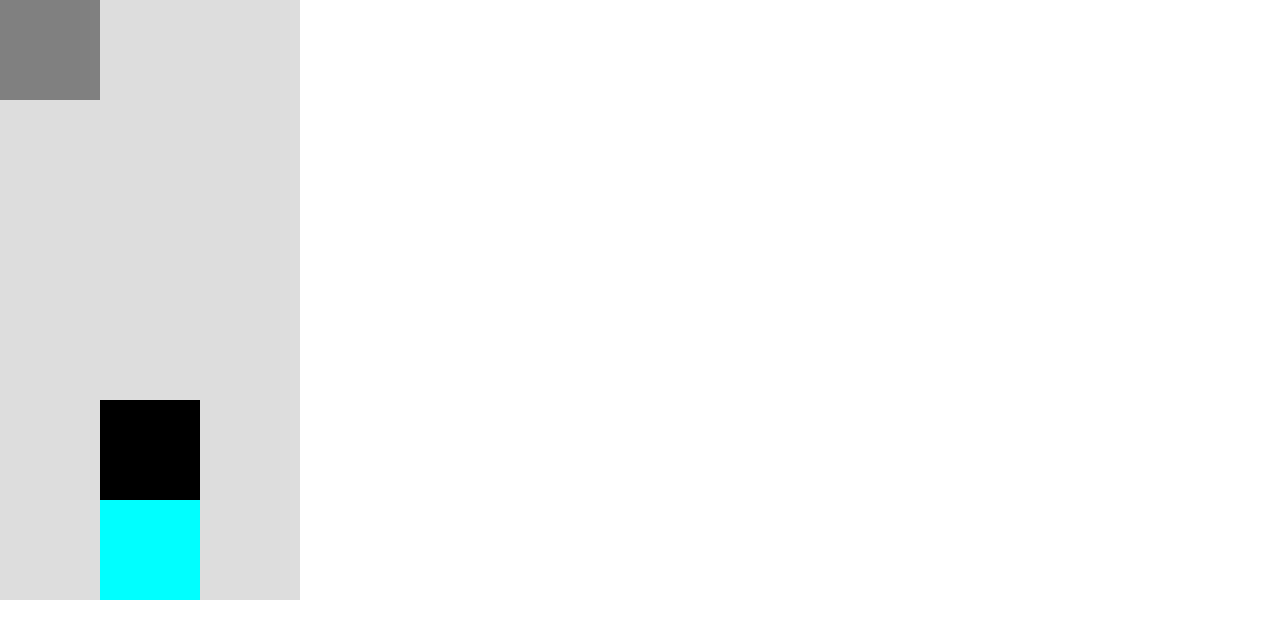
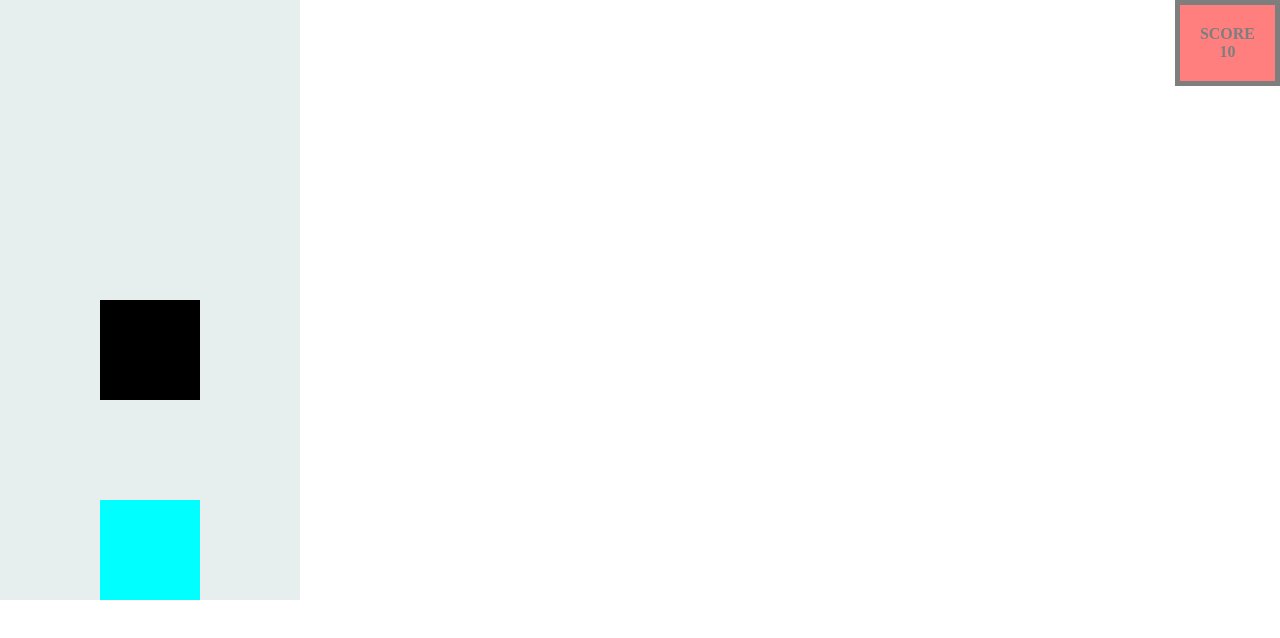
Before and after one commit to dalalayan1/car-game, a website: page index.html in a window 1280 px wide. Drawn offline with Linux system fonts and the light colour scheme.

Commit message:
added scorboard, removed matrix logic and replaced it with positioning

```diff
--- a/css/styles.css
+++ b/css/styles.css
@@ -5,34 +5,36 @@
 
 .wrapper {
     width: 300px;
+    height: 600px;
+    background: rgb(230, 238, 238);
     position: relative;
 }
 
-.row {
-    width: 100%;
+.score-board {
+    background: red;
+    opacity: 0.5;
+    padding: 20px;
+    box-sizing: border-box;
+    position: absolute;
+    top: 0;
+    right: 0;
+    border: 5px solid black;
     text-align: center;
-    height: 100px;
-    background: lightcyan;
+    font-weight: bold;
 }
+
 
 .block {
     width: 100px;
     height: 100px;
-    display: inline-block;
-    background: #ddd;
-}
-
-.block:hover {
-    background: gray;
 }
 
 .car {
+    position: absolute;
     background: black;
 }
 
 .player {
+    position: absolute;
     background: cyan;
-    position: absolute;
-    bottom: 0;
-    left: 100px;
 }
--- a/index.html
+++ b/index.html
@@ -9,7 +9,10 @@
 </head>
 <body>
     <div id="wrapper" class="wrapper">
-
+    </div>
+    <div id="scoreBoard" class="score-board">
+        SCORE
+        <div id="score">0</div>
     </div>
 </body>
 <script src="js/utils.js"></script>
--- a/js/index.js
+++ b/js/index.js
@@ -2,11 +2,14 @@
 
 (function(){
     var wrapper = domTraverser("wrapper"),
+        score = domTraverser("score"),
         rowOuterDiv,
         createdRowOuterDiv,
         columnDiv,
         createdColumnDiv,
         player,
+        playerScore = 0,
+        carIdx = 0,
         interval = null;
     const rowLength = 3,
         colLength = 6,
@@ -14,39 +17,25 @@
 
     function createMatrix() {
 
-        for(var i = 0; i<colLength; i++) {
-
-            rowOuterDiv = {
-                tag: "div",
-                attrs: {
-                    "class": `row ${i}`
-                }
-            };
-
-            createdRowOuterDiv = domELementCreator(rowOuterDiv);
-            for(var j = 0; j<rowLength; j++) {
-
         columnDiv = {
             tag: "div",
             attrs: {
-                        "class": `block ${i}-${j}`
+                "class": "block car",
+                "id": "car",
+                "style": "top: 0px"
             }
         };
 
         createdColumnDiv = domELementCreator(columnDiv);
 
-                createdRowOuterDiv.appendChild(createdColumnDiv);
-            }
-
-            wrapper.appendChild(createdRowOuterDiv);
-        }
+        wrapper.appendChild(createdColumnDiv);
 
         columnDiv = {
             tag: "div",
             attrs: {
                 "class": "block player",
                 "id": "player",
-                "tabIndex": "10"
+                "style": "left: 100px;bottom: 0px"
             }
         };
 
@@ -60,53 +49,58 @@
         if( e.keyCode === 37 ){
 
             player = domTraverser("player");
-            debugger
+
             if(player.style.left > "0px") {
-                debugger
-                player.style.left = `${player.style.left - 100}px`;
+                player.style.left = `${parseInt(player.style.left) - 100}px`;
             }
         }
         else if ( e.keyCode === 39 ) {
             player = domTraverser("player");
 
             if(player.style.left < "200px") {
-                player.style.left = `${player.style.left + 100}px`;
+                player.style.left = `${parseInt(player.style.left) + 100}px`;
             }
         }
     }
 
+    function incrementScore() {
+        score.innerHTML = ++playerScore;
+    }
 
-    function shiftCar(blocks, xpos) {
-        var carIdx;
 
-        for(var i = 0; i < blocks.length; i++){
-                if(blocks[i].classList.contains('car')) {
-                    carIdx = i;
-                }
-                blocks[i].classList.remove('car');
-        }
-        if(Math.floor(carIdx/rowLength) === colLength - 1) {
+    function shiftCar(car, xpos) {
 
+        incrementScore();
+
+        if (carIdx === colLength) {
             moveCar();
         }
+
+        if (carIdx === 0) {
+            car.style.top = `0px`;
+        }
         else {
-            blocks[carIdx+rowLength].classList.add('car');
+            car.style.top = `${parseInt(car.style.top) + 100}px`;
         }
+        carIdx++;
+
     }
+
 
     function moveCar() {
 
-
         clearInterval(interval);
 
-        var blocks = domTraverser("block", true),
+        carIdx = 0;
+
+        var car = domTraverser("car"),
             xPos = Math.floor(Math.random() * rowLength);
 
-        blocks[xPos].classList.add('car');
+        car.style.left = `${xPos*100}px`;
 
         interval = setInterval(function() {
 
-            shiftCar(blocks, xPos);
+            shiftCar(car, xPos);
 
         }, 500);
 
```
Lines whose indentation alone changed are shown as unchanged.
